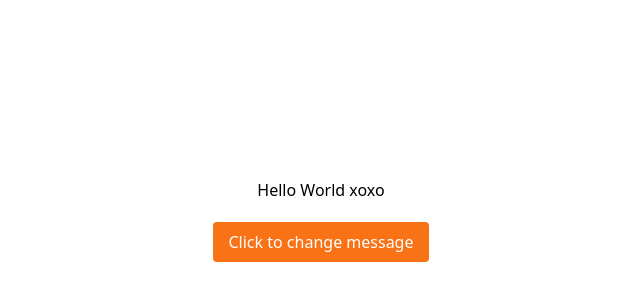
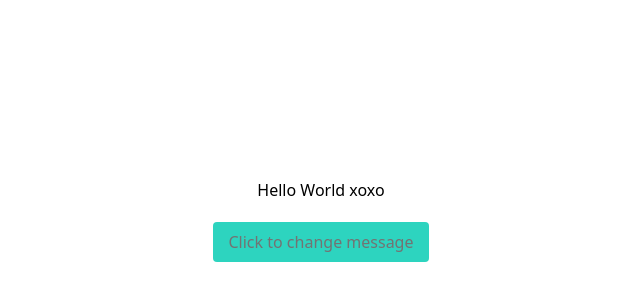
Before and after one commit to MerveCetinkaya123/js-practice, a plain HTML site: page index.html in a window 1280 px wide. Shown: the part 180-480 px from the top of the page, without its empty margins (319-959 px from the left). Drawn offline with nearby package versions, Linux system fonts and the light colour scheme.

Commit message:
style: update button color scheme

```diff
--- a/index.html
+++ b/index.html
@@ -14,7 +14,8 @@
 
   <button
   onclick="degistir()"
-  class="bg-orange-500 text-white px-4 py-2 rounded hover:bg-amber-500">
+  class="bg-teal-400 text-neutral-500  px-4 py-2 rounded hover:bg-neutral-500 hover:text-teal-400 transition duration-300">
+
     Click to change message
 </button>
 
```
